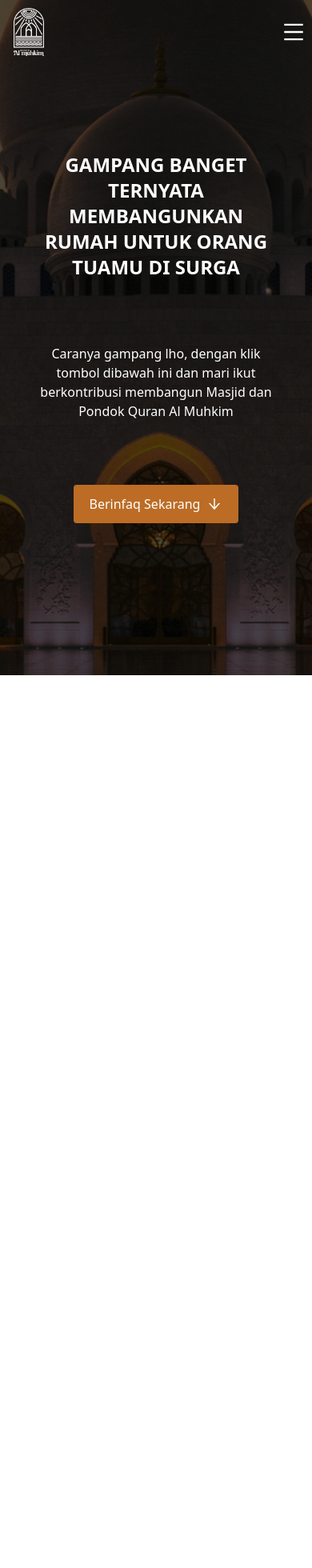
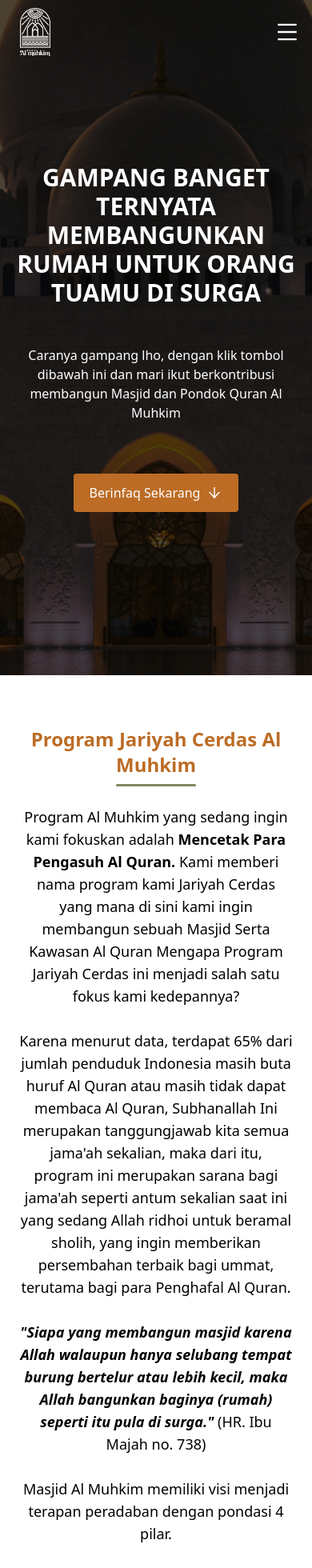
Before and after one commit to sipamungkas/nextjs-mosque, a Next.js app: page / in a window 390 px wide. Shown: the top 1960 px of the page at 80% size. Before the commit the page ends 844 px from the top, so only its background shows below. Built offline with nearby package versions, Linux system fonts and the light colour scheme.

Commit message:
feat: add programs section and smooth scroll

```diff
--- a/components/Home/Hero/Hero.tsx
+++ b/components/Home/Hero/Hero.tsx
@@ -10,10 +10,10 @@ const Hero = (props: HeroProps) => {
   const { image } = props;
 
   return (
-    <section id="hero-section" className="relative">
-      <div className="absolute h-screen w-full md:h-screen md:max-h-[662px] md:w-screen">
+    <section id="home" className="relative bg-black">
+      <div className="h-screen w-full md:h-screen md:max-h-[662px] md:w-screen">
         <Image
-          className="object-cover"
+          className="object-cover absolute"
           src={image}
           fill
           alt="Hero Section Mosque Background"
@@ -21,13 +21,13 @@ const Hero = (props: HeroProps) => {
           priority
         />
         <div className="absolute top-0 right-0 left-0 bottom-0 opacity-70 bg-black" />
-        <div className="absolute top-0 right-0 left-0 bottom-0 py-12 flex justify-center items-center w-full ">
-          <div className="max-w-[80%] md:max-w-[90%] 2xl:max-w-[80%]">
-            <h1 className="text-white text-2xl sm:text-3xl md:text-4xl text-center lg:text-left w-full opacity-100 font-bold lg:max-w-[60%] 2xl:max-w-[70%]">
+        <div className="absolute top-0 right-0 left-0 bottom-0 py-12 flex justify-center items-center w-full px-4 xl:px-0">
+          <div className="container mx-auto">
+            <h1 className="text-white text-3xl sm:text-4xl md:text-5xl text-center lg:text-left w-full opacity-100 font-bold lg:max-w-[60%] 2xl:max-w-[70%]">
               GAMPANG BANGET TERNYATA MEMBANGUNKAN RUMAH UNTUK ORANG TUAMU DI
               SURGA
             </h1>
-            <h3 className="text-white text-base sm:text-xl md:text-2xl font-[400] mt-20 mb-20 md:mb-12 lg:my-12 text-center lg:text-left lg:max-w-[60%] 2xl:max-w-[70%]">
+            <h3 className="text-white text-base sm:text-lg md:text-xl font-[400] mt-12 md:mt-20 mb-16 md:mb-12 lg:my-12 text-center lg:text-left lg:max-w-[60%] 2xl:max-w-[70%]">
               Caranya gampang lho, dengan klik tombol dibawah ini dan mari ikut
               berkontribusi membangun Masjid dan Pondok Quran Al Muhkim
             </h3>
--- a/components/Home/Navbar/Navbar.tsx
+++ b/components/Home/Navbar/Navbar.tsx
@@ -1,4 +1,4 @@
-import React, { useState } from "react";
+import React, { useEffect, useState } from "react";
 import Image, { StaticImageData } from "next/image";
 import Link from "next/link";
 import { AiOutlineMenu, AiOutlineClose } from "react-icons/ai";
@@ -11,15 +11,38 @@ const Navbar = (props: NavbarProps) => {
   const { logo } = props;
 
   const [showNav, setShowNav] = useState(false);
+  const [shadow, setShadow] = useState(false);
+  const [background, setBackground] = useState<string>();
 
   const handleNav = () => {
     setShowNav(!showNav);
   };
 
+  const handleMobileMenu = () => {
+    setShowNav(false);
+  };
+
+  useEffect(() => {
+    const handleShadow = () => {
+      if (window.scrollY >= 90) {
+        setShadow(true);
+        setBackground("bg-black/90");
+      } else {
+        setBackground("bg-transparent");
+        setShadow(false);
+      }
+    };
+    window.addEventListener("scroll", handleShadow);
+  }, []);
+
   return (
-    <nav className="fixed w-full h-20 z-[100] ease-in-out duration-300">
-      <div className="flex justify-between items-center w-full h-full px-2 md:px-5 xl:px-16">
-        <Link href={"/#home"}>
+    <nav
+      className={`fixed w-full h-20 z-[100] ease-in-out duration-300 ${background} ${
+        shadow && "shadow-xl"
+      }`}
+    >
+      <div className="container mx-auto flex justify-between items-center h-full px-4 xl:px-0">
+        <Link href={"#home"}>
           <div className="relative h-[60px] md:h-[60px] w-[56px] md:w-[35px]">
             <Image
               className="object-contain"
@@ -30,21 +53,21 @@ const Navbar = (props: NavbarProps) => {
           </div>
         </Link>
         <div>
-          <ul className="hidden md:flex text-white tracking-wide">
+          <ul className={`hidden md:flex text-white tracking-wide`}>
             <li className="ml-8 lg:ml-10 text-sm uppercase hover:border-0">
-              <Link href={"/#home"}>Home</Link>
+              <Link href={"#home"}>Home</Link>
             </li>
             <li className="ml-8 lg:ml-10 text-sm uppercase hover:border-0">
-              <Link href={"/#program"}>Program</Link>
+              <Link href={"#program"}>Program</Link>
             </li>
             <li className="ml-8 lg:ml-10 text-sm uppercase hover:border-0">
-              <Link href={"/#dukungan"}>Dukungan</Link>
+              <Link href={"#dukungan"}>Dukungan</Link>
             </li>
             <li className="ml-8 lg:ml-10 text-sm uppercase hover:border-0">
-              <Link href={"/#dukungan"}>Progres Pembangunan</Link>
+              <Link href={"#dukungan"}>Progres Pembangunan</Link>
             </li>
             <li className="ml-8 lg:ml-10 text-sm uppercase hover:border-0">
-              <Link href={"/#infaq"}>Infaq Sekarang!</Link>
+              <Link href={"#infaq"}>Infaq Sekarang!</Link>
             </li>
           </ul>
 
@@ -66,7 +89,7 @@ const Navbar = (props: NavbarProps) => {
               }`}
             >
               <div className="flex flex-col items-center">
-                <Link href={"/#home"}>
+                <Link onClick={handleMobileMenu} href={"#home"}>
                   <div className="relative h-[80px] md:h-[60px] w-[80px] md:w-[35px]">
                     <Image
                       className="object-contain"
@@ -80,19 +103,29 @@ const Navbar = (props: NavbarProps) => {
 
                 <ul className="flex flex-col items-center md:hidden text-white tracking-wide mt-12">
                   <li className="my-8 text-lg uppercase font-semibold ease-in-out duration-700">
-                    <Link href={"/#home"}>Home</Link>
+                    <Link onClick={handleMobileMenu} href={"#home"}>
+                      Home
+                    </Link>
                   </li>
                   <li className="my-8 text-lg uppercase font-semibold ease-in-out duration-700">
-                    <Link href={"/#program"}>Program</Link>
+                    <Link onClick={handleMobileMenu} href={"#program"}>
+                      Program
+                    </Link>
                   </li>
                   <li className="my-8 text-lg uppercase font-semibold ease-in-out duration-700">
-                    <Link href={"/#dukungan"}>Dukungan</Link>
+                    <Link onClick={handleMobileMenu} href={"#dukungan"}>
+                      Dukungan
+                    </Link>
                   </li>
                   <li className="my-8 text-lg uppercase font-semibold ease-in-out duration-700">
-                    <Link href={"/#dukungan"}>Progres Pembangunan</Link>
+                    <Link onClick={handleMobileMenu} href={"#dukungan"}>
+                      Progres Pembangunan
+                    </Link>
                   </li>
                   <li className="my-8 text-lg uppercase font-semibold ease-in-out duration-700">
-                    <Link href={"/#infaq"}>Infaq Sekarang!</Link>
+                    <Link onClick={handleMobileMenu} href={"#infaq"}>
+                      Infaq Sekarang!
+                    </Link>
                   </li>
                 </ul>
                 <div
--- /dev/null
+++ b/components/Home/Programs/Programs.tsx
@@ -0,0 +1,44 @@
+const Programs = (props: any) => {
+  return (
+    <section
+      id="program"
+      className="container mx-auto mt-16 text-black relative flex items-center flex-col mb-72 px-4 xl:px-0"
+    >
+      <h2 className="text-primary-orange text-2xl sm:text-3xl md:text-4xl text-center">
+        Program Jariyah Cerdas Al Muhkim
+      </h2>
+      <span className="w-[100px] min-[450px]:w-[300px] sm:w-[450px] h-[2.5px] border-none bg-primary-green/80 rounded-md mt-2 md:mt-4" />
+
+      <h3 className="px-2 font-medium text-lg mt-6 text-center">
+        Program Al Muhkim yang sedang ingin kami fokuskan adalah{" "}
+        <b>Mencetak Para Pengasuh Al Quran. </b>Kami memberi nama program kami
+        Jariyah Cerdas yang mana di sini kami ingin membangun sebuah Masjid
+        Serta Kawasan Al Quran Mengapa Program Jariyah Cerdas ini menjadi salah
+        satu fokus kami kedepannya? <br /> <br />
+        Karena menurut data, terdapat 65% dari jumlah penduduk Indonesia masih
+        buta huruf Al Quran atau masih tidak dapat membaca Al Quran, Subhanallah
+        Ini merupakan tanggungjawab kita semua jama&apos;ah sekalian, maka dari
+        itu, program ini merupakan sarana bagi jama&apos;ah seperti antum
+        sekalian saat ini yang sedang Allah ridhoi untuk beramal sholih, yang
+        ingin memberikan persembahan terbaik bagi ummat, terutama bagi para
+        Penghafal Al Quran.
+        <br />
+        <br />
+        <i>
+          <b>
+            &quot;Siapa yang membangun masjid karena Allah walaupun hanya
+            selubang tempat burung bertelur atau lebih kecil, maka Allah
+            bangunkan baginya (rumah) seperti itu pula di surga.&quot;
+          </b>
+        </i>{" "}
+        (HR. Ibu Majah no. 738)
+        <br />
+        <br />
+        Masjid Al Muhkim memiliki visi menjadi terapan peradaban dengan pondasi
+        4 pilar.
+      </h3>
+    </section>
+  );
+};
+
+export default Programs;
--- /dev/null
+++ b/components/Home/Programs/index.tsx
@@ -0,0 +1,2 @@
+import Programs from "./Programs";
+export default Programs;
--- a/pages/index.tsx
+++ b/pages/index.tsx
@@ -5,12 +5,14 @@ import Hero from "../components/Home/Hero";
 import Navbar from "../components/Home/Navbar";
 import HeroMosque from "../public/assets/images/hero-section-mosque.png";
 import Logo from "../public/assets/images/al-muhkim-60x94.png";
+import Programs from "../components/Home/Programs";
 
 export default function Home() {
   return (
     <>
       <Navbar logo={Logo} />
       <Hero image={HeroMosque} />
+      <Programs />
     </>
   );
 }
--- a/styles/globals.css
+++ b/styles/globals.css
@@ -2,12 +2,13 @@
 @tailwind components;
 @tailwind utilities;
 
+html {
+  --scroll-behavior: smooth !important;
+  scroll-behavior: smooth !important;
+}
+
 * {
   box-sizing: border-box;
-}
-
-html {
-  scroll-behavior: smooth;
 }
 
 @layer base {
```
